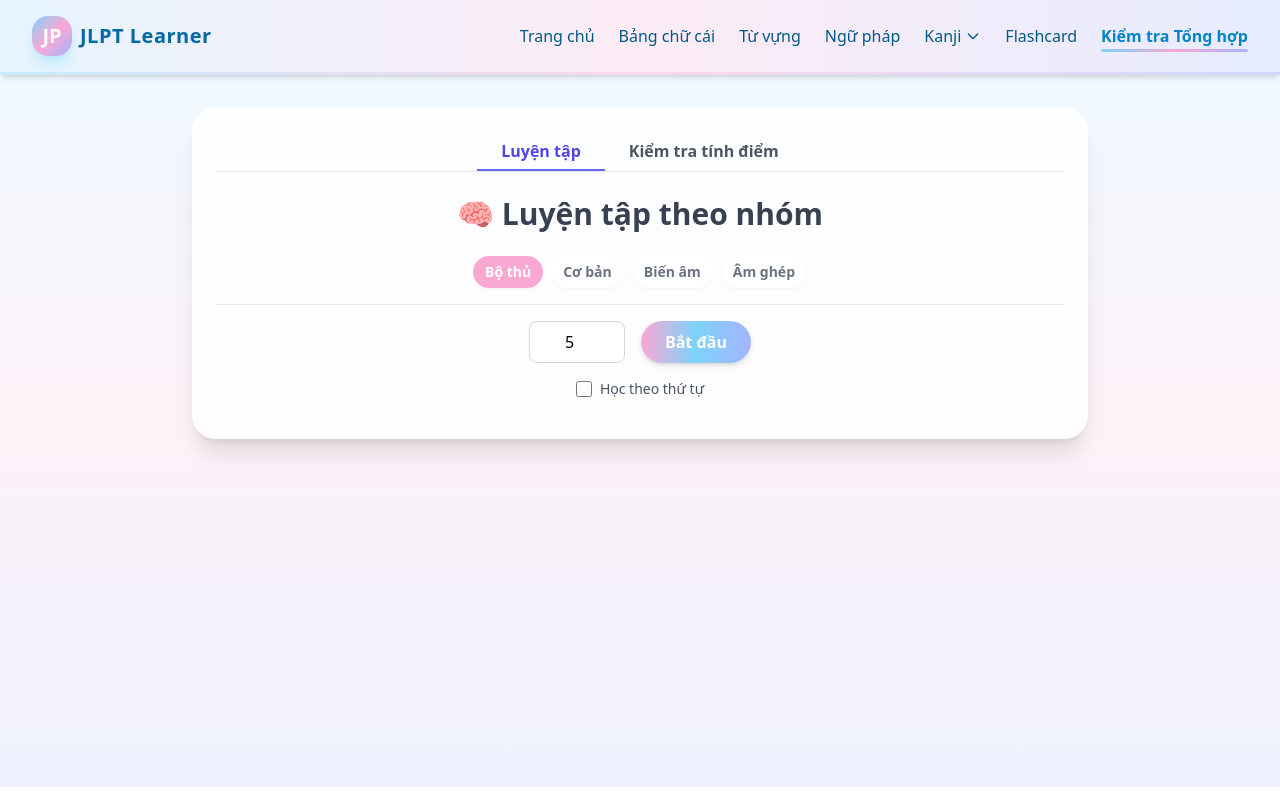
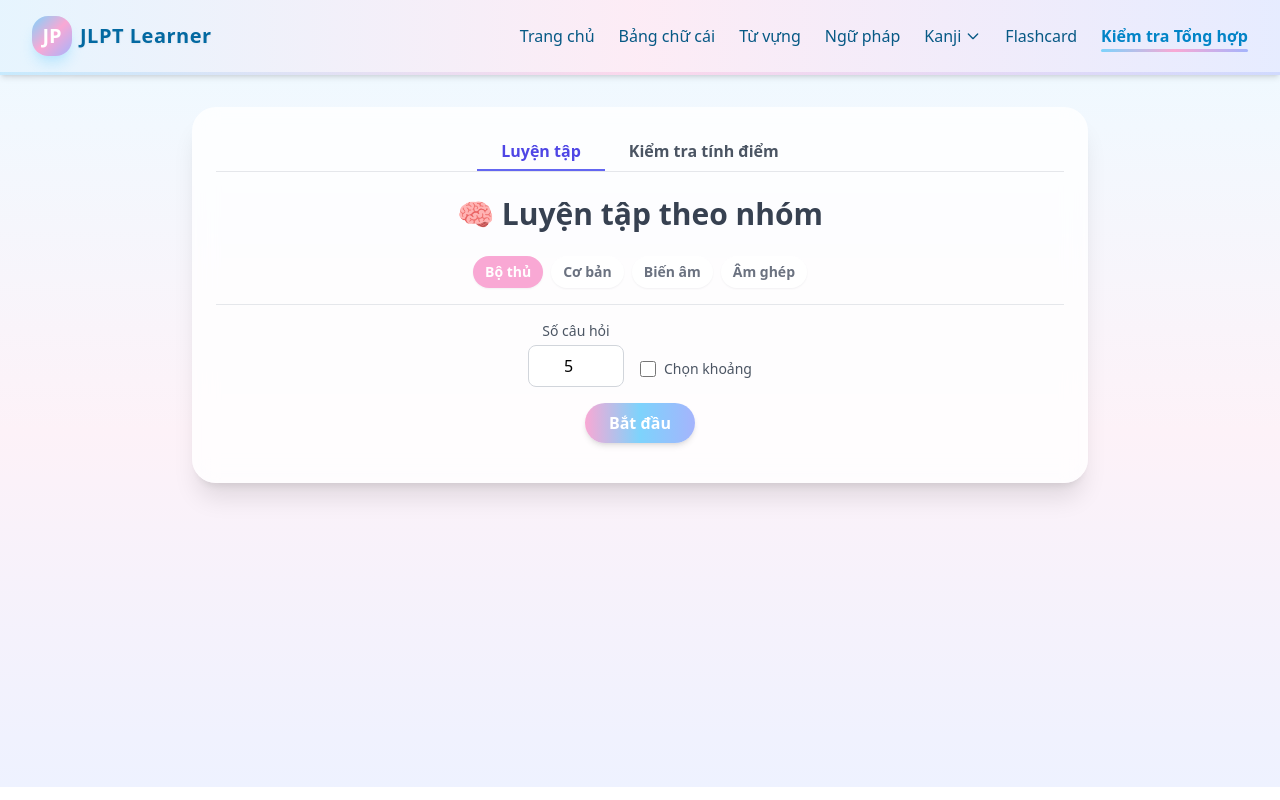
Before and after one commit to aohkkhoa/JLPT, a React (Vite) app: page /test in a window 1280 px wide. Built offline with nearby package versions, Linux system fonts and the light colour scheme.

Commit message:
fix(Test) : fix logic radicals test

```diff
--- a/src/pages/Test.tsx
+++ b/src/pages/Test.tsx
@@ -425,12 +425,15 @@ function BatchTest() {
   const [showAnswer, setShowAnswer] = useState(false);
   const [inOrder, setInOrder] = useState(false);
 
+  const [startRange, setStartRange] = useState(1);
+  const [endRange, setEndRange] = useState(10);
+
   const startTest = () => {
     let characterSet: [string, string][];
 
     if (testType === "radical") {
       // Nếu là bộ thủ, câu hỏi là hình ảnh/ký tự, câu trả lời là Hán Việt
-      characterSet = allRadicals.map((r) => [r.image || r.char, r.hanViet]);
+      characterSet = allRadicals.map((r) => [r.char, r.meaning] as [string, string]);
     } else if (testType === "base") {
       characterSet = base as [string, string][];;
     } else if (testType === "dakuten") {
@@ -444,10 +447,29 @@ function BatchTest() {
     let questionsToSet: [string, string][];
 
     if (testType === "radical" && inOrder) {
-      const selection = characterSet.slice(0, safeCount);
-      const shuffledSelection = [...selection].sort(() => Math.random() - 0.5);
-      questionsToSet = shuffledSelection;
+      // 1. Xác định chỉ số bắt đầu và kết thúc
+      const startIndex = Math.max(0, startRange - 1);
+      const endIndex = Math.min(characterSet.length, endRange);
+
+      // Kiểm tra nếu dải không hợp lệ
+      if (startIndex >= endIndex) {
+        alert("Số bắt đầu phải nhỏ hơn số kết thúc.");
+        setQuestions([]); // Xóa câu hỏi cũ
+        return;
+      }
+
+      // 2. Cắt mảng để lấy ra các bộ thủ trong dải đã chọn
+      const rangeOfRadicals = characterSet.slice(startIndex, endIndex);
+
+      // 3. Xáo trộn các bộ thủ trong dải đó
+      const shuffledRange = [...rangeOfRadicals].sort(() => Math.random() - 0.5);
+
+      // 4. Lấy ra số lượng câu hỏi mong muốn từ dải đã xáo trộn
+      const finalCount = Math.min(count, shuffledRange.length);
+      questionsToSet = shuffledRange.slice(0, finalCount);
+
     } else {
+      // Logic cũ cho việc lấy ngẫu nhiên trên toàn bộ danh sách
       const shuffledSet = [...characterSet].sort(() => Math.random() - 0.5);
       questionsToSet = shuffledSet.slice(0, safeCount);
     }
@@ -523,9 +545,14 @@ function BatchTest() {
         ))}
       </div>
 
-      {/* Number of questions */}
-      <div className="flex justify-center gap-4 mb-4">
+      {/* --- CÀI ĐẶT BÀI KIỂM TRA --- */}
+      <div className="flex flex-col items-center gap-4 mb-4">
+        {/* Dòng 1: Số lượng câu hỏi & Lựa chọn học theo thứ tự */}
+        <div className="flex items-end justify-center gap-4">
+          <div className="flex flex-col items-center">
+            <label htmlFor="questionCount" className="text-sm text-gray-600 mb-1">Số câu hỏi</label>
             <input
+              id="questionCount"
               type="number"
               min={1}
               max={all.length}
@@ -533,16 +560,8 @@ function BatchTest() {
               onChange={(e) => setCount(Number(e.target.value))}
               className="w-24 text-center p-2 rounded-lg border border-gray-300"
             />
-        <button
-          onClick={startTest}
-          className="px-6 py-2 bg-gradient-to-r from-pink-300 via-sky-300 to-indigo-300 text-white rounded-full font-semibold shadow-md hover:opacity-90 transition-all"
-        >
-          Bắt đầu
-        </button>
           </div>
-
-      {/* In-order learning option for radicals */}
-      <div className={`flex justify-center items-center gap-2 mb-4 ${testType !== 'radical' ? 'hidden' : ''}`}>
+          <div className={`flex items-center gap-2 pb-2 ${testType !== 'radical' ? 'hidden' : ''}`}>
             <input
               type="checkbox"
               id="inOrder"
@@ -550,7 +569,49 @@ function BatchTest() {
               onChange={(e) => setInOrder(e.target.checked)}
               className="h-4 w-4 rounded border-gray-300 text-pink-400 focus:ring-pink-300"
             />
-        <label htmlFor="inOrder" className="text-sm text-gray-600">Học theo thứ tự</label>
+            <label htmlFor="inOrder" className="text-sm text-gray-600">Chọn khoảng</label>
+          </div>
+        </div>
+
+        {/* Dòng 2: Chọn khoảng (chỉ hiện khi cần) */}
+        {testType === 'radical' && inOrder && (
+          <div className="flex items-end justify-center gap-4">
+            <div className="flex flex-col items-center">
+              <label htmlFor="startRange" className="text-sm text-gray-600 mb-1">Từ bộ số</label>
+              <input
+                id="startRange"
+                type="number"
+                min={1}
+                max={all.length}
+                value={startRange}
+                onChange={(e) => setStartRange(Number(e.target.value))}
+                className="w-24 text-center p-2 rounded-lg border border-gray-300"
+              />
+            </div>
+            <div className="flex flex-col items-center">
+              <label htmlFor="endRange" className="text-sm text-gray-600 mb-1">Đến bộ số</label>
+              <input
+                id="endRange"
+                type="number"
+                min={1}
+                max={all.length}
+                value={endRange}
+                onChange={(e) => setEndRange(Number(e.target.value))}
+                className="w-24 text-center p-2 rounded-lg border border-gray-300"
+              />
+            </div>
+          </div>
+        )}
+      </div>
+
+      {/* Nút Bắt đầu */}
+      <div className="flex justify-center mb-4">
+        <button
+          onClick={startTest}
+          className="px-6 py-2 bg-gradient-to-r from-pink-300 via-sky-300 to-indigo-300 text-white rounded-full font-semibold shadow-md hover:opacity-90 transition-all"
+        >
+          Bắt đầu
+        </button>
       </div>
 
       {/* Test Area */}
@@ -609,11 +670,11 @@ function BatchTest() {
               {questions.map(([question, answer], i) =>
                 testType === "radical" ? (
                   <div key={i} className="p-2 rounded-lg bg-green-200 text-green-800 font-semibold">
-                    {question.endsWith(".png") ? (
+                    {/* {question.endsWith(".png") ? (
                        <img src={question} alt="radical" className="h-10 w-10 mx-auto object-contain" />
                     ) : (
-                      <div className="font-bold text-2xl">{question}</div>
-                    )}
+                      <div className="font-bold text-2xl">{answer}</div>
+                    )} */}
                     <div>{answer}</div>
                   </div>
                 ) : (
```
Lines whose indentation alone changed are shown as unchanged.
